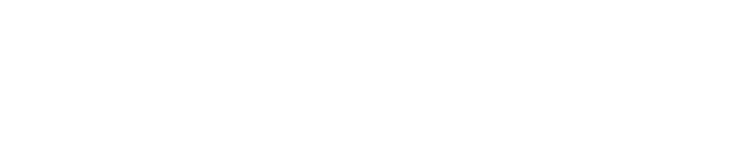
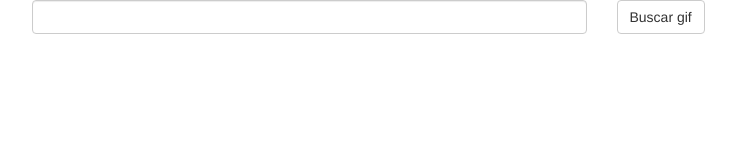
Before and after one commit to aaliaga01/giphy, a plain HTML site: page index.html in a window 1280 px wide. Shown: the whole page, without its empty margins (136-872 px from the left). Drawn offline with nearby package versions, Linux system fonts and the light colour scheme.

Commit message:
carpetas css - js

```diff
--- /dev/null
+++ b/assets/js/main.js
@@ -0,0 +1 @@
+#js
--- a/index.html
+++ b/index.html
@@ -9,5 +9,28 @@
 </head>
 <body>
 
+	<div class="container">
+		<div class="row">
+			<div class="col-lg-offset-1 col-lg-6">
+				<input type="text" class="form-control" id="gif-text">
+			</div><!-- ./ col-lg-6 -->
+			<div class="col-lg-4">
+				<button type="button" id="buscar-gif" class="btn btn-default">Buscar gif</button>
+			</div><!-- ./col-lg-4 -->
+		</div><!-- ./row -->
+		<div class="row">
+			<div class="col-lg-offset-3 col-lg-6" id="elementos"></div>
+		</div><!-- ./row -->
+
+	</div><!-- ./container -->
+
+
+<!-- archivos script -->
+	<!-- enlace JQUERY -->
+	<script src="https://code.jquery.com/jquery-3.2.1.min.js" integrity="sha256-hwg4gsxgFZhOsEEamdOYGBf13FyQuiTwlAQgxVSNgt4="
+  	crossorigin="anonymous"></script>
+  	<!-- enlace  Javascript Bootstrap-->
+  	<script src="https://maxcdn.bootstrapcdn.com/bootstrap/3.3.7/js/bootstrap.min.js" integrity="sha384-Tc5IQib027qvyjSMfHjOMaLkfuWVxZxUPnCJA7l2mCWNIpG9mGCD8wGNIcPD7Txa" crossorigin="anonymous"></script>
+	<script type="text/javascript" src="/js/main.js"></script>
 </body>
 </html>
```
